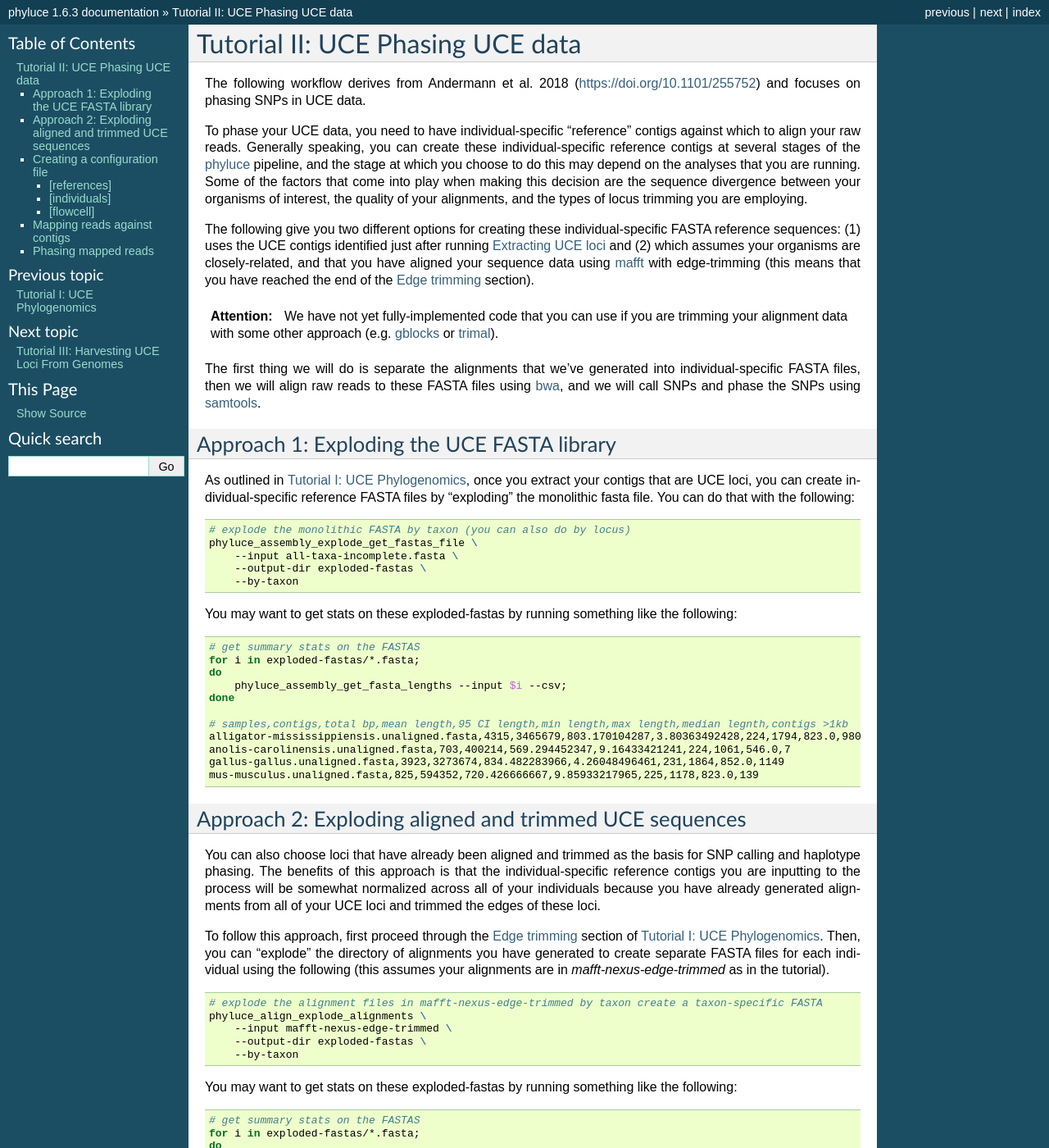
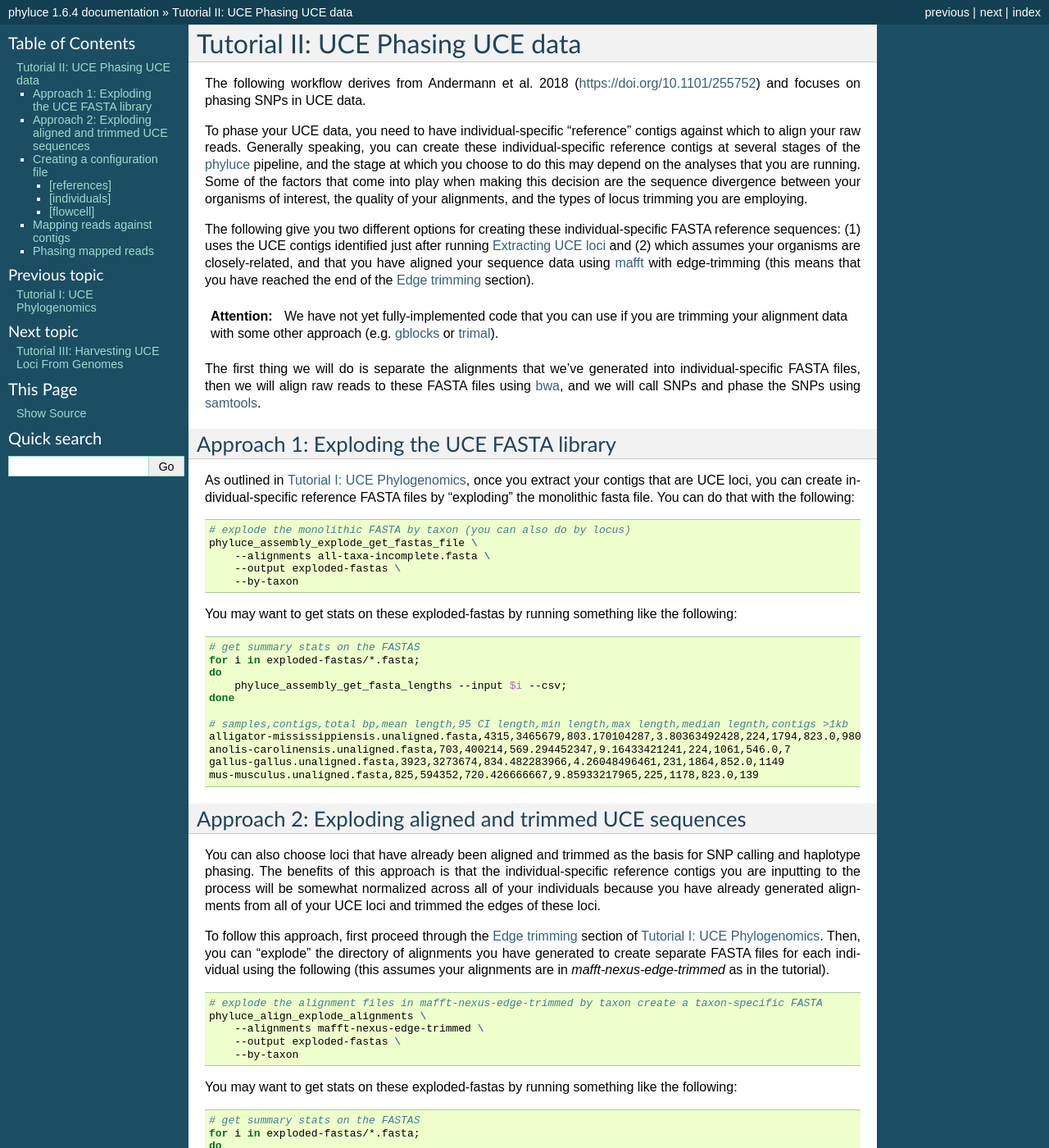
Before and after one commit to faircloth-lab/phyluce, a Sphinx documentation site: the page built from docs/tutorial-two.rst, in a window 1280 px wide and 1400 px high. Shown: the whole window at 82% size. Built offline with Sphinx 7.4.7, drawn with Linux system fonts in a browser that asks for light colours; some of the changed text lies outside the part shown.

Commit message:
Fix error/inconsistencies in how explode programs work. Fixes #114.
The --alignments and --input flags were used inconsisently in
both programs and the documentation.  So where --output and
--output-dir.  Fix those issues, change documentation, bump
version.

```diff
--- a/docs/conf.py
+++ b/docs/conf.py
@@ -50,7 +50,7 @@ copyright = u'2012-2015, Brant C. Faircloth'
 # The short X.Y version.
 version = '1.6'
 # The full version, including alpha/beta/rc tags.
-release = '1.6.3'
+release = '1.6.4'
 
 # Add fix for unicode characters failing in RTD PDF build.  From
 # https://github.com/rtfd/readthedocs.org/issues/416
--- a/docs/tutorial-one.rst
+++ b/docs/tutorial-one.rst
@@ -882,8 +882,8 @@ files.  To do that, run the following:
 
     # explode the monolithic FASTA by taxon (you can also do by locus)
     phyluce_assembly_explode_get_fastas_file \
-        --input all-taxa-incomplete.fasta \
-        --output-dir exploded-fastas \
+        --alignments all-taxa-incomplete.fasta \
+        --output exploded-fastas \
         --by-taxon
 
     # get summary stats on the FASTAS
--- a/docs/tutorial-two.rst
+++ b/docs/tutorial-two.rst
@@ -27,8 +27,8 @@ As outlined in :ref:`TutorialOne`, once you extract your contigs that are UCE lo
 
     # explode the monolithic FASTA by taxon (you can also do by locus)
     phyluce_assembly_explode_get_fastas_file \
-        --input all-taxa-incomplete.fasta \
-        --output-dir exploded-fastas \
+        --alignments all-taxa-incomplete.fasta \
+        --output exploded-fastas \
         --by-taxon
 
 You may want to get stats on these exploded-fastas by running something like the following:
@@ -59,8 +59,8 @@ To follow this approach, first proceed through the :ref:`EdgeTrimming` section o
 
     # explode the alignment files in mafft-nexus-edge-trimmed by taxon create a taxon-specific FASTA
     phyluce_align_explode_alignments \
-        --input mafft-nexus-edge-trimmed \
-        --output-dir exploded-fastas \
+        --alignments mafft-nexus-edge-trimmed \
+        --output exploded-fastas \
         --by-taxon
 
 You may want to get stats on these exploded-fastas by running something like the following:
--- a/phyluce/__init__.py
+++ b/phyluce/__init__.py
@@ -4,7 +4,7 @@
 import os
 import subprocess
 
-__version__ = "1.6.3"
+__version__ = "1.6.4"
 
 # get a dynamic version number, if possible.  if not running from git
 # should default to static version
--- a/setup.py
+++ b/setup.py
@@ -23,7 +23,7 @@ scrpt.extend(utilities)
 
 setup(
     name='phyluce',
-    version='1.6.3',
+    version='1.6.4',
     description='software for UCE (and general) phylogenomics',
     url='https://github.com/faircloth-lab/phyluce',
     author='Brant C. Faircloth',
```
Also changed, not shown: 2 other files.
